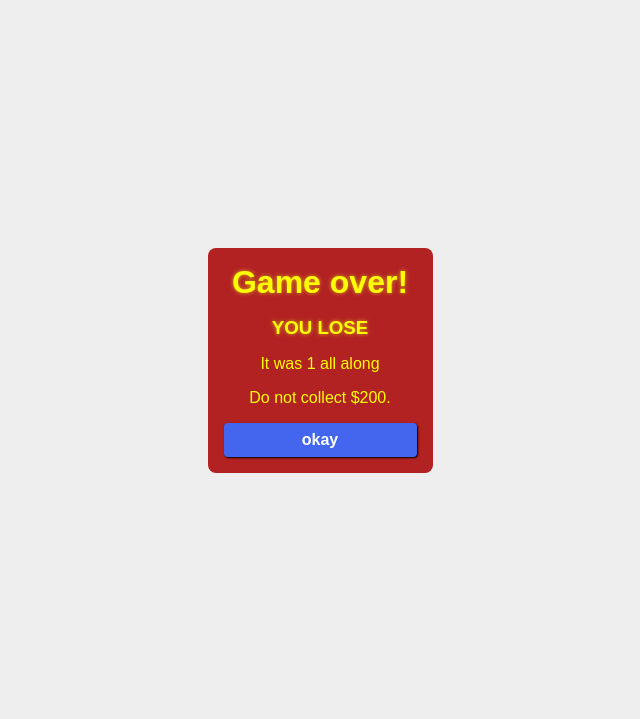
After one commit to cptchuckles/codingdojo, a Flask app: template python/flask/number/templates/game_over.html in a window 1280 px wide. The commit adds this page. Shown: the top 719 px of the page, without its empty margins (320-960 px from the left). Run offline with Flask 3, Linux system fonts and the light colour scheme; the template is opened without the code that fills it: most values are stand-ins (such as "Sample title", 1, 10 or a date in 2020).

Commit message:
python(flask): add game over to number game

```diff
--- a/python/flask/number/server.py
+++ b/python/flask/number/server.py
@@ -13,10 +13,14 @@ def index():
     if "guess" not in session:
         session["guess"] = -1
     if "tries" not in session:
-        session["tries"] = 1
+        session["tries"] = 0
+    if session["guess"] == session["number"]:
+        return render_template("win.html", tries=session["tries"])
+    elif session["tries"] >= 5:
+        return render_template("game_over.html", number=session["number"])
     else:
         session["tries"] += 1
-    return render_template("index.html", tries=session["tries"], guess=session["guess"], number=session["number"])
+        return render_template("index.html", tries=session["tries"], guess=session["guess"], number=session["number"])
 
 
 @app.route("/reset")
--- /dev/null
+++ b/python/flask/number/templates/game_over.html
@@ -0,0 +1,18 @@
+<!DOCTYPE html>
+<html lang="en">
+    <head>
+        <title>Great Number Game</title>
+        <meta charset="UTF-8">
+        <meta name="viewport" content="width=device-width, initial-scale=1">
+        <link href="{{ url_for('static', filename='style.css') }}" rel="stylesheet">
+    </head>
+    <body>
+        <div class="wrong">
+            <h1>Game over!</h1>
+            <h3>YOU LOSE</h3>
+            <p>It was {{number}} all along</p>
+            <p>Do not collect $200.</p>
+            <a href="/reset" class="button">okay</a>
+        </div>
+    </body>
+</html>
```
Also changed, not shown: python/flask/number/templates/index.html (+1 -9 lines), python/flask/number/templates/win.html (added, +16 -0 lines).
